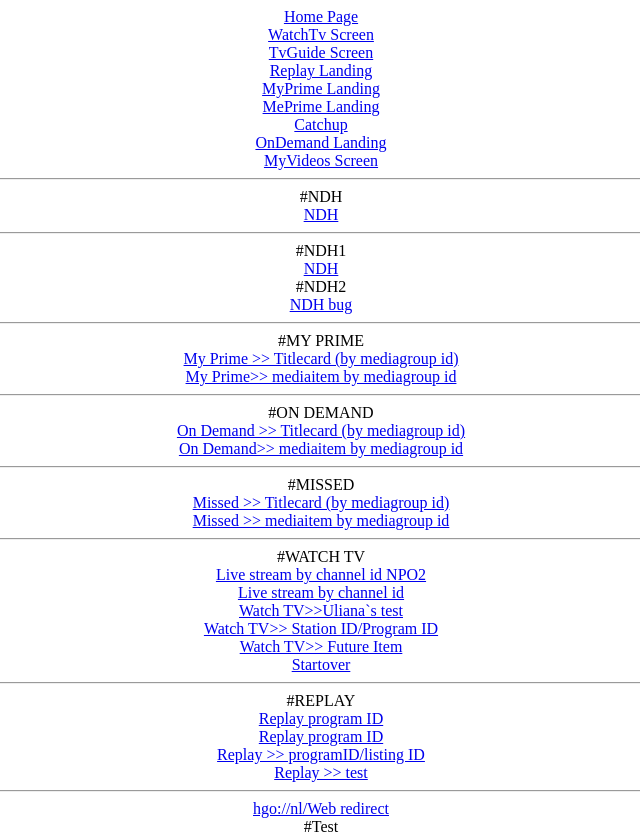
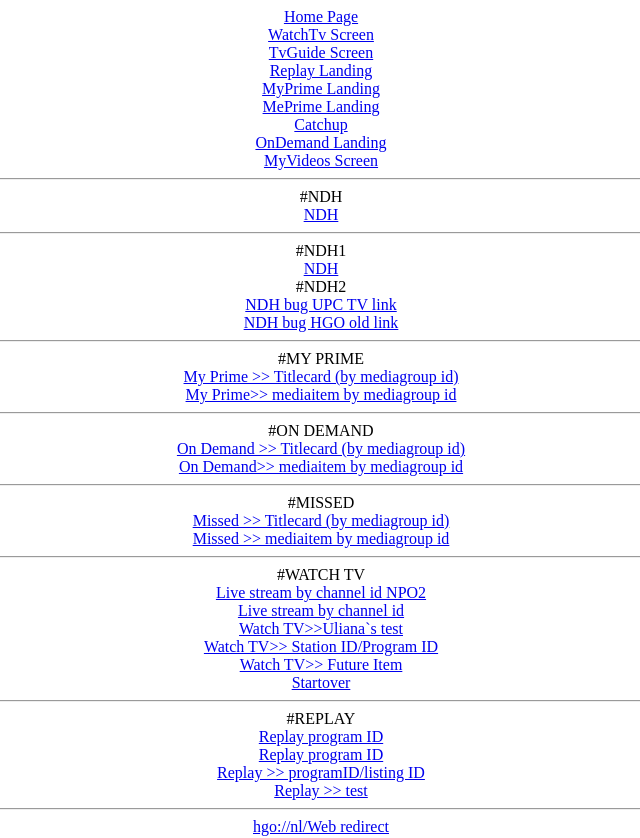
Before and after one commit to AlenaStan/AlenaStan.github.io, a plain HTML site: page index.html in a window 1280 px wide. Shown: the top 838 px of the page, without its empty margins (319-959 px from the left). Drawn offline with Linux system fonts and the light colour scheme.

Commit message:
Update index.html

```diff
--- a/index.html
+++ b/index.html
@@ -20,7 +20,9 @@
 		#NDH1<br>
 		<a href="https://preprod360-www.horizon.tv/dl/de_ch/ondemand/show/crid:~~2F~~2Fupc.com~~2Fb6d0a0ff-767d-406b-9652-b90eec019dbb/season/crid:~~2F~~2Fupc.com~~2Ff7e250be-61fe-4ae7-b9cd-74b125ed2326/episode/crid:~~2F~~2Fupc.com~~2F6006~~2FCDPS2009000000406006"> NDH </a><br>
 			#NDH2<br>
-		<a href="https://preprod360-www.upctv.ch/dl/de_ch/bestofweb/channel/6278688433472644223/video/6333004158099652920"> NDH bug </a><br>
+		<a href="https://preprod360-www.upctv.ch/dl/de_ch/bestofweb/channel/6278688433472644223/video/6333004158099652920"> NDH bug UPC TV link </a><br>
+		<a href="https://preprod360-www.horizon.tv/dl/de_de/watchtv/station/29438503164/location/97245734974"> NDH bug HGO old link </a><br>
+
 
 		<hr>
 		#MY PRIME<br>
```
